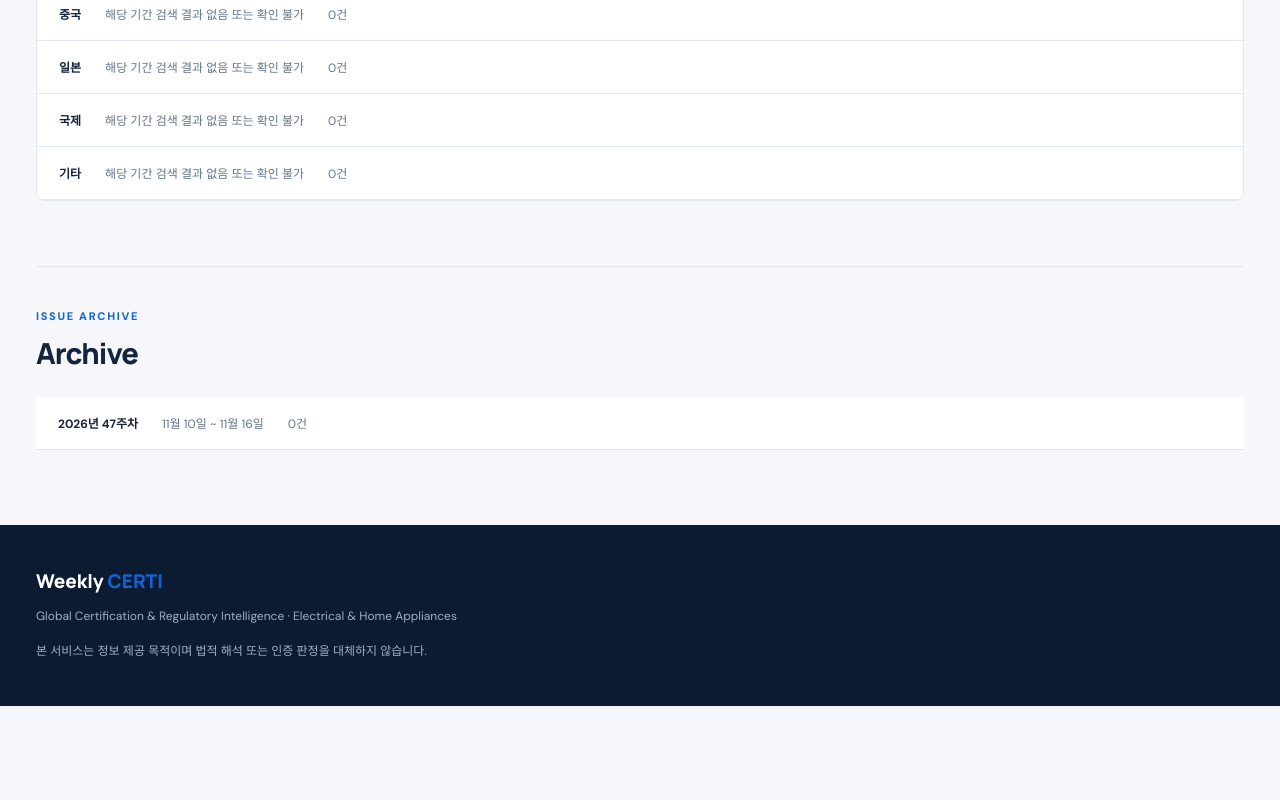
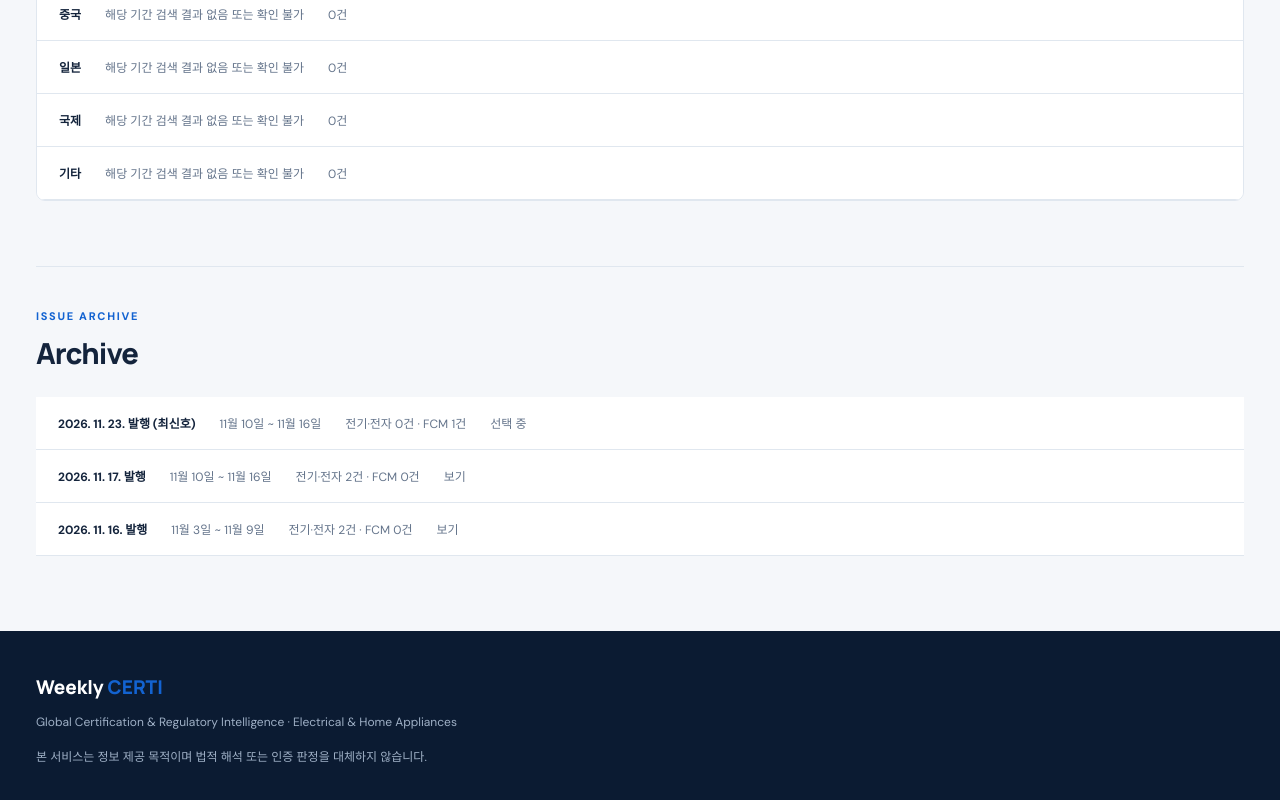
Before and after one commit to Hyanggon-Web/HUROM_Certi, a Next.js app: page / in a window 1280 px wide. Shown: the part 1991-2791 px from the top of the page. Before the commit the page ends 2697 px from the top, so only its background shows below. Built offline with nearby package versions, Linux system fonts and the light colour scheme.

Commit message:
feat: browse preserved past issues and current weekly edition

```diff
--- a/app/dashboard.tsx
+++ b/app/dashboard.tsx
@@ -4,9 +4,9 @@ type News={sourceType?:string;verification?:string;id:string;title:string;summar
 type Feed={generatedAt:string;items:News[];fcmItems?:News[];collection?:{regionStatus?:Record<string,{count:number;status:string;queries:number;returned:number;errors:string[]}>}};
 const formatDate=(d:Date)=>new Intl.DateTimeFormat("ko-KR",{month:"long",day:"numeric",timeZone:"Asia/Seoul"}).format(d);
 function issueInfo(raw:string){const published=raw&&!Number.isNaN(Date.parse(raw))?new Date(raw):new Date("2026-11-15T23:00:00Z");const monday=new Date(published);const day=(monday.getUTCDay()+6)%7;monday.setUTCDate(monday.getUTCDate()-day);const start=new Date(monday.getTime()-7*86400000);const end=new Date(monday.getTime()-86400000);const year=monday.getUTCFullYear();const jan4=new Date(Date.UTC(year,0,4));const firstMonday=new Date(jan4.getTime()-((jan4.getUTCDay()+6)%7)*86400000);const week=Math.floor((monday.getTime()-firstMonday.getTime())/604800000)+1;return {published,start,end,year,week};}
-export default function Dashboard({data}:{data:Feed}){
- const [section,setSection]=useState<"cert"|"fcm">("cert");const [query,setQuery]=useState("");const [region,setRegion]=useState("전체");const [offset,setOffset]=useState(0);
- const items=section==="fcm"?(Array.isArray(data.fcmItems)?data.fcmItems:[]):(Array.isArray(data.items)?data.items:[]);const issue=issueInfo(data.generatedAt);
+export default function Dashboard({data,archives=[]}:{data:Feed;archives?:Feed[]}){
+ const [section,setSection]=useState<"cert"|"fcm">("cert");const [query,setQuery]=useState("");const [region,setRegion]=useState("전체");const [offset,setOffset]=useState(0);const [selectedIssue,setSelectedIssue]=useState(data.generatedAt);const current=archives.find(i=>i.generatedAt===selectedIssue)||data;
+ const items=section==="fcm"?(Array.isArray(current.fcmItems)?current.fcmItems:[]):(Array.isArray(current.items)?current.items:[]);const issue=issueInfo(current.generatedAt);
  const regions=["전체","미국","EU","한국","중국","일본","국제","기타"];
  const results=useMemo(()=>items.filter(i=>(region==="전체"||i.region===region)&&[i.title,i.summary,i.titleKo||"",i.summaryKo||"",i.region,i.category,i.source].join(" ").toLocaleLowerCase().includes(query.toLocaleLowerCase())),[items,query,region]);
  const featured=results.slice(offset,offset+3);const count=results.length;const dates=formatDate(issue.start)+" ~ "+formatDate(issue.end);
@@ -14,12 +14,12 @@ export default function Dashboard({data}:{data:Feed}){
  return <div className="site">
  <header className="topbar"><div className="topbar-inner"><a href="/" className="brand" aria-label="Weekly CERTI 홈">Weekly <span>CERTI</span></a><label className="global-search"><span aria-hidden="true">⌕</span><input value={query} onChange={e=>{setQuery(e.target.value);reset()}} placeholder="인증, 규격, 국가, 키워드 검색" aria-label="인증 동향 검색"/></label><nav className="main-nav" aria-label="주요 메뉴"><a href="#issues">Issues</a><a href="#headlines">Insights</a><a href="#updates">Signals</a><a href="#trackers">Trackers</a><a href="#archive">Archive</a><a href="#about">About</a></nav><span className="lang-pill" aria-label="한국어">한</span></div></header>
  <main className="page-container"><div className="domain-tabs" role="tablist" aria-label="모니터링 분야"><button role="tab" aria-selected={section==="cert"} className={section==="cert"?"active":""} onClick={()=>{setSection("cert");setRegion("전체");setOffset(0)}}>전기·전자 인증 <span>Certification</span></button><button role="tab" aria-selected={section==="fcm"} className={section==="fcm"?"active":""} onClick={()=>{setSection("fcm");setRegion("전체");setOffset(0)}}>식품접촉 재질 <span>FCM</span></button></div>
- <div className="issue-toolbar"><div><a className="back-link" href="#archive">← 주간 브리핑</a><div className="toolbar-date">{dates}</div></div><a className="all-pill" href="#archive">전체 호</a><span className="latest">최신 호입니다</span></div>
+ <div className="issue-toolbar"><div><a className="back-link" href="#archive">← 주간 브리핑</a><div className="toolbar-date">{dates}</div></div><a className="all-pill" href="#archive">전체 호</a><span className="latest">{selectedIssue===data.generatedAt?"최신 호입니다":"지난 호입니다"}</span></div>
  <section className="cover" id="issues"><div className="cover-left"><div className="masthead">Weekly<br/><span>{section==="fcm"?"FCM":"CERTI"}</span></div><div className="issue-line"><strong>{issue.year}년 {issue.week}주차</strong><span className="vertical-line"/><span>{dates}</span></div><div className="issue-meta">발행 {issue.published.toLocaleDateString("ko-KR",{timeZone:"Asia/Seoul"})}<span>시그널 {items.length}건</span></div></div><div className="cover-right"><div className="eyebrow toc-heading">IN THIS ISSUE</div>{items.length?items.slice(0,3).map((i,n)=><a className="toc-row" href={i.url} target="_blank" rel="noopener noreferrer" key={i.id}><span className="toc-index">{String(n+1).padStart(2,"0")}</span><span className="toc-content"><strong>{i.titleKo||i.title}</strong><small>{i.region} · {i.category} · {i.source}</small></span></a>):<div className="toc-empty"><strong>새로운 브리핑을 준비 중입니다.</strong><p>수집된 인증 규제 동향이 없습니다. 다음 자동 수집 이후 목록이 표시됩니다.</p></div>}</div></section>
  <section className="headline-section" id="headlines"><div className="section-head"><h1>Headline</h1><div className="carousel-controls"><button type="button" onClick={()=>setOffset(Math.max(0,offset-1))} disabled={offset===0} aria-label="이전 기사">←</button><button type="button" onClick={()=>setOffset(Math.min(Math.max(0,count-3),offset+1))} disabled={offset>=Math.max(0,count-3)} aria-label="다음 기사">→</button></div></div>
  {featured.length?<div className="headline-grid">{featured.map((i,n)=><a className="headline-card" key={i.id} href={i.url} target="_blank" rel="noopener noreferrer"><div className={"card-visual visual-"+(n%3)}><div className="visual-icon" aria-hidden="true">{i.category.includes("에너지")?"◉":i.category.includes("무선")?"⌁":"▣"}</div><div className="visual-label">{i.region} / CERTIFICATION</div><div className="visual-title">{i.category}</div><div className="visual-bottom">REGULATORY INTELLIGENCE</div></div><div className="card-info"><div className="card-tags"><span>{i.region}</span><span>{i.category}</span><span>{i.sourceType==="official-direct"?"공식기관 직접 수집":i.sourceType==="official-site-search"?"공식기관 사이트 검색":"뉴스 검색"}</span></div><h2>{i.titleKo||i.title}</h2><p>{i.summaryKo||i.summary||"공식 발표 원문에서 세부 내용을 확인하세요."}</p><div className="card-link">원문 확인 ↗</div></div></a>)}</div>:<div className="empty-panel"><div className="empty-icon">◎</div><strong>{query||region!=="전체"?"검색 결과가 없습니다.":"아직 게시된 기사가 없습니다."}</strong><p>{query||region!=="전체"?"검색어나 필터를 변경해 주세요.":"GitHub Actions의 주간 수집이 완료되면 이곳에 최신 뉴스가 표시됩니다."}</p></div>}</section>
  <section className="updates-section" id="updates"><div className="eyebrow">{section==="fcm"?"FOOD CONTACT MATERIAL REGULATIONS":"REGULATORY SIGNALS"}</div><div className="section-head updates-heading"><h2>All Updates <span>{count}</span></h2><label className="region-control">국가 / 지역 <select value={region} onChange={e=>{setRegion(e.target.value);reset()}}>{regions.map(r=><option key={r}>{r}</option>)}</select></label></div><div className="updates-list">{results.length?results.map((i,n)=><article className="update-row" id={"news-"+i.id} key={i.id}><span className="update-index">{String(n+1).padStart(2,"0")}</span><div className="update-copy"><div className="update-tags">{i.region} / {i.category} / {i.date}</div><h3><a href={i.url} target="_blank" rel="noopener noreferrer">{i.titleKo||i.title}</a></h3><p>{i.summaryKo||i.summary}</p><small>{i.source} · {i.sourceType==="official-direct"?"공식기관 직접 수집":i.sourceType==="official-site-search"?"공식기관 사이트 검색 결과":"뉴스 검색 결과"} · 원문 확인 필요</small></div><a className="external-link" href={i.url} target="_blank" rel="noopener noreferrer" aria-label="공식 원문 열기">↗</a></article>):<div className="updates-empty">표시할 규제 동향이 없습니다.</div>}</div></section>
- <section className="tracker-section" id="trackers"><div className="eyebrow">GLOBAL CERTIFICATION TRACKERS</div><h2>{section==="fcm"?"FCM Monitoring Coverage":"Monitoring Coverage"}</h2><div className="tracker-grid">{(section==="fcm"?[["US","미국","FDA · Food Contact Substances"],["EU","EU","EC 1935/2004 · EU 10/2011 · EFSA"],["KR","한국","식약처 · 기구 및 용기·포장"],["CN","중국","GB 4806 · GB 9685"],["JP","일본","식품위생법 · 포지티브리스트"],["INT","국제","FCM 관련 국제 규제"]]:[["US","미국","UL"],["EU","EU","CE · EMC · ErP · RoHS"],["KR","한국","KC"],["CN","중국","CCC · CNCA"],["JP","일본","PSE"],["INT","국제","IEC · ISO · IECEE"],["OTH","기타","인도 · 인도네시아 · 베트남 · 필리핀 등"]]).map(([code,country,standards])=><div className="tracker" key={code}><small>{code}</small><strong>{country}</strong><span>{standards}</span></div>)}</div><p className="footnote">{section==="fcm"?"FCM 분야는 식품접촉재료 관련 규정 개정과 시행 동향을 별도로 수집합니다.":"공식기관 직접 웹 크롤링, 기관 도메인 지정 검색, 뉴스 검색을 병행합니다."} 공식기관 사이트 검색 결과도 원문을 확인해야 하며, 수집되지 않은 지역은 규격 변경이 없다는 뜻이 아닙니다.</p>{section==="cert"&&data.collection?.regionStatus&&<div className="updates-list">{regions.filter(r=>r!=="전체").map(r=><div className="archive-entry" key={r}><strong>{r}</strong><span>{data.collection?.regionStatus?.[r]?.status||"확인 불가"}</span><span>{data.collection?.regionStatus?.[r]?.count||0}건</span></div>)}</div>}</section>
- <section className="archive-section" id="archive"><div className="eyebrow">ISSUE ARCHIVE</div><h2>Archive</h2><div className="archive-entry"><strong>{issue.year}년 {issue.week}주차</strong><span>{dates}</span><span>{items.length}건</span></div></section>
+ <section className="tracker-section" id="trackers"><div className="eyebrow">GLOBAL CERTIFICATION TRACKERS</div><h2>{section==="fcm"?"FCM Monitoring Coverage":"Monitoring Coverage"}</h2><div className="tracker-grid">{(section==="fcm"?[["US","미국","FDA · Food Contact Substances"],["EU","EU","EC 1935/2004 · EU 10/2011 · EFSA"],["KR","한국","식약처 · 기구 및 용기·포장"],["CN","중국","GB 4806 · GB 9685"],["JP","일본","식품위생법 · 포지티브리스트"],["INT","국제","FCM 관련 국제 규제"]]:[["US","미국","UL"],["EU","EU","CE · EMC · ErP · RoHS"],["KR","한국","KC"],["CN","중국","CCC · CNCA"],["JP","일본","PSE"],["INT","국제","IEC · ISO · IECEE"],["OTH","기타","인도 · 인도네시아 · 베트남 · 필리핀 등"]]).map(([code,country,standards])=><div className="tracker" key={code}><small>{code}</small><strong>{country}</strong><span>{standards}</span></div>)}</div><p className="footnote">{section==="fcm"?"FCM 분야는 식품접촉재료 관련 규정 개정과 시행 동향을 별도로 수집합니다.":"공식기관 직접 웹 크롤링, 기관 도메인 지정 검색, 뉴스 검색을 병행합니다."} 공식기관 사이트 검색 결과도 원문을 확인해야 하며, 수집되지 않은 지역은 규격 변경이 없다는 뜻이 아닙니다.</p>{section==="cert"&&current.collection?.regionStatus&&<div className="updates-list">{regions.filter(r=>r!=="전체").map(r=><div className="archive-entry" key={r}><strong>{r}</strong><span>{current.collection?.regionStatus?.[r]?.status||"확인 불가"}</span><span>{data.collection?.regionStatus?.[r]?.count||0}건</span></div>)}</div>}</section>
+ <section className="archive-section" id="archive"><div className="eyebrow">ISSUE ARCHIVE</div><h2>Archive</h2>{archives.map((entry,i)=>{const info=issueInfo(entry.generatedAt);const name=new Date(entry.generatedAt).toLocaleDateString("ko-KR",{timeZone:"Asia/Seoul"});return <button type="button" key={entry.generatedAt} className="archive-entry" style={{width:"100%",borderTop:0,borderLeft:0,borderRight:0,cursor:"pointer",textAlign:"left",alignItems:"center"}} onClick={()=>{setSelectedIssue(entry.generatedAt);setQuery("");setRegion("전체");setOffset(0);window.scrollTo({top:0,behavior:"smooth"})}}><strong>{name} 발행 {i===0?"(최신호)":""}</strong><span>{formatDate(info.start)} ~ {formatDate(info.end)}</span><span>전기·전자 {entry.items.length}건 · FCM {entry.fcmItems?.length||0}건</span><span>{selectedIssue===entry.generatedAt?"선택 중":"보기"}</span></button>})}</section>
  </main><footer id="about"><div className="footer-content"><strong>Weekly <span>CERTI</span></strong><p>Global Certification & Regulatory Intelligence · Electrical & Home Appliances</p><small>본 서비스는 정보 제공 목적이며 법적 해석 또는 인증 판정을 대체하지 않습니다.</small></div></footer></div>;
 }
```
